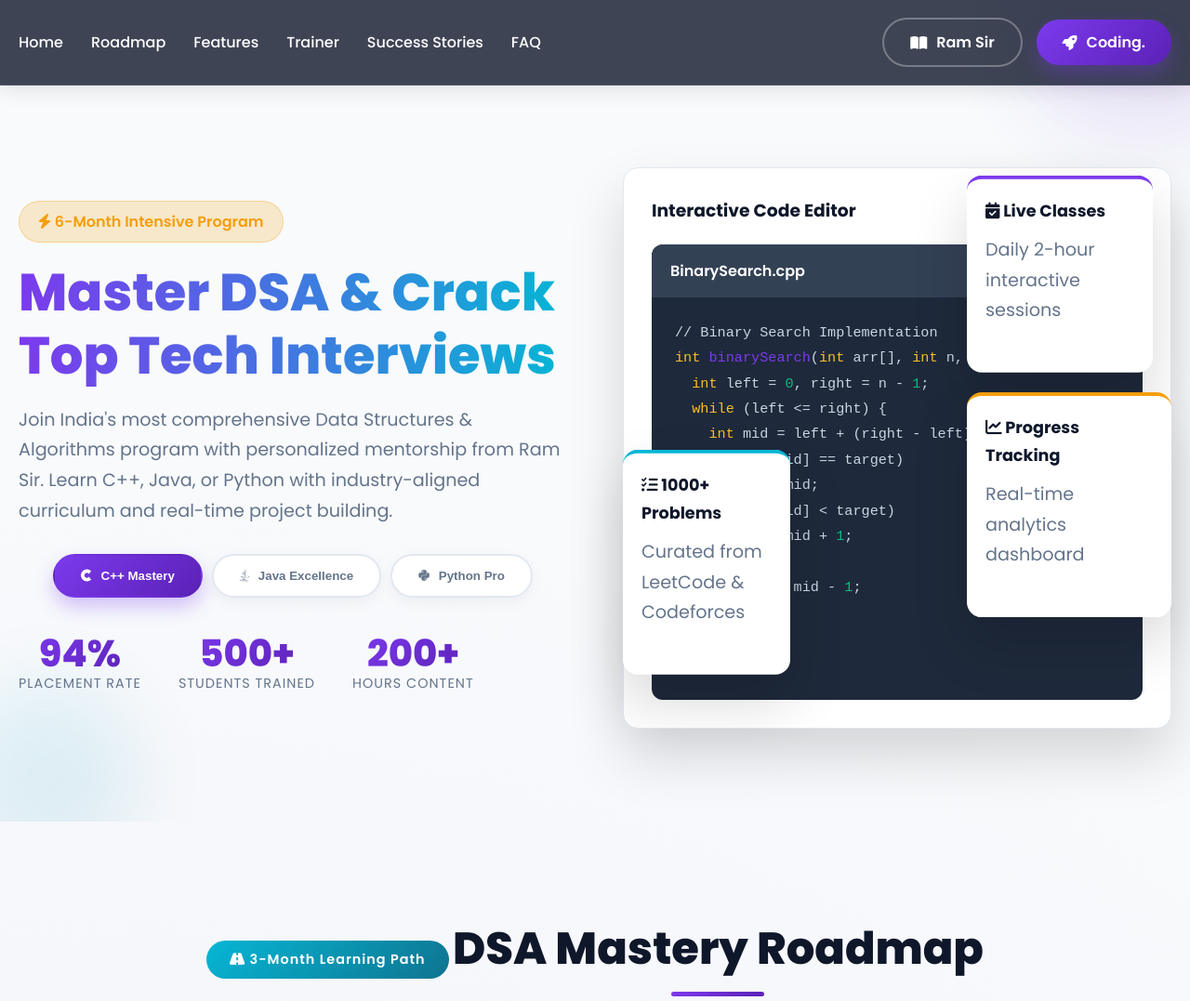
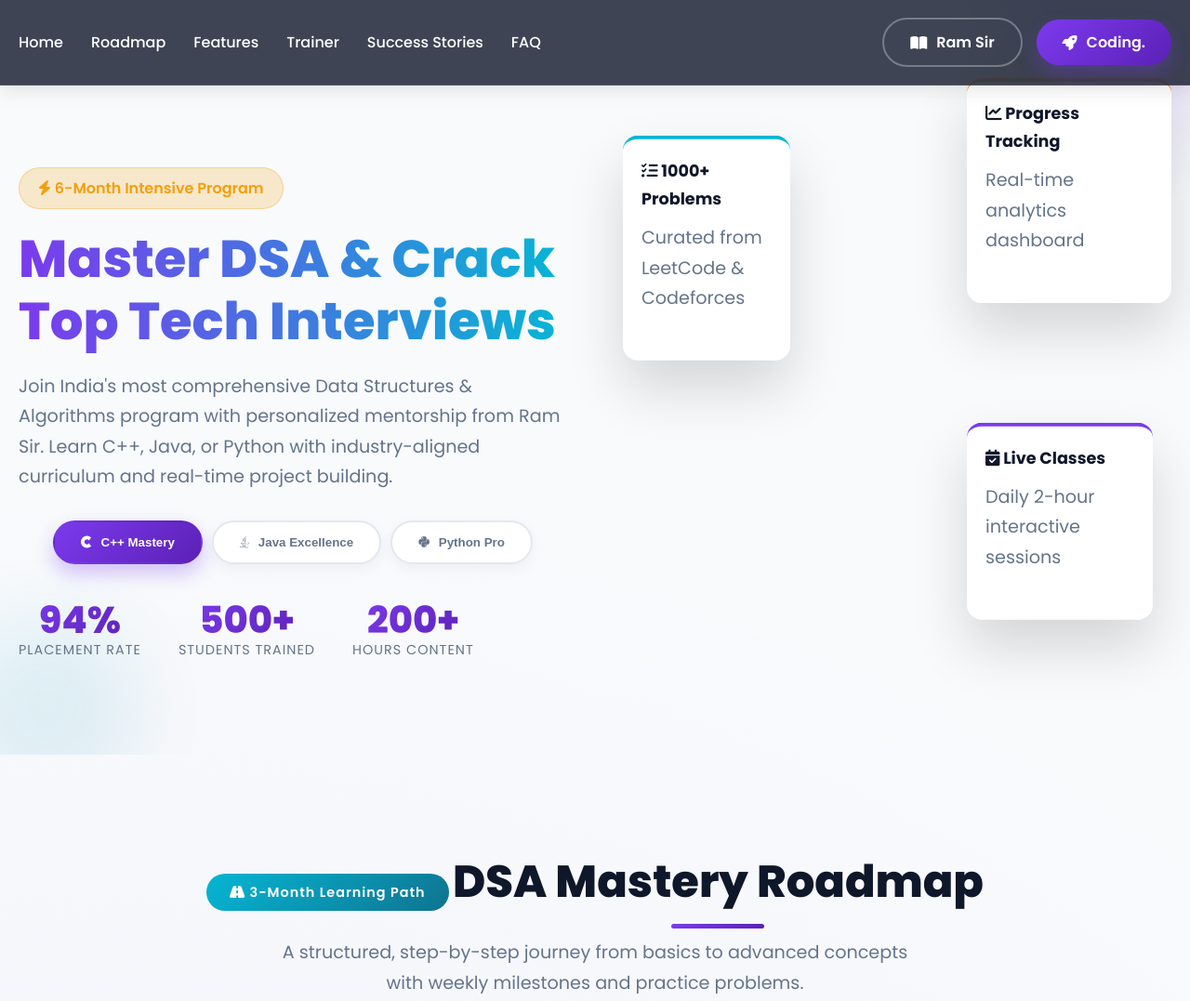
Before and after one commit to Ramgopal-Prajapati/dsaroadmap, a plain HTML site: page index.html in a window 1280 px wide. Shown: the top 1077 px of the page at 93% size. Drawn offline with nearby package versions, Linux system fonts and the light colour scheme.

Commit message:
Update index.html

```diff
--- a/index.html
+++ b/index.html
@@ -1518,7 +1518,7 @@
                         <p>Real-time analytics dashboard</p>
                     </div>
 
-                    <div class="main-visual">
+                    <!-- <div class="main-visual">
                         <h3>Interactive Code Editor</h3>
                         <div class="code-editor">
                             <div class="code-header">
@@ -1547,7 +1547,7 @@
                             </div>
                         </div>
                     </div>
-                </div>
+                </div> -->
             </div>
         </div>
     </section>
```
